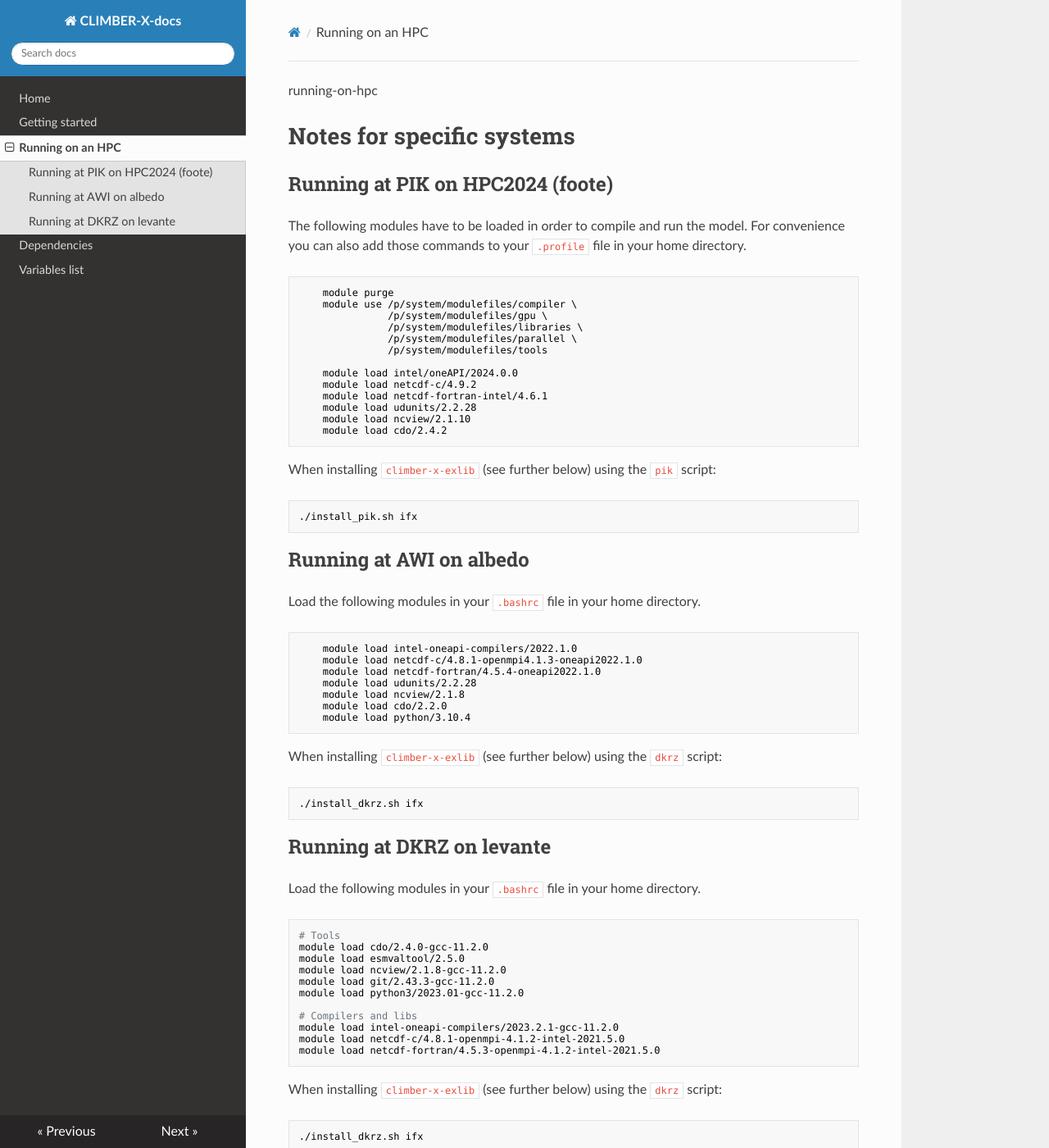
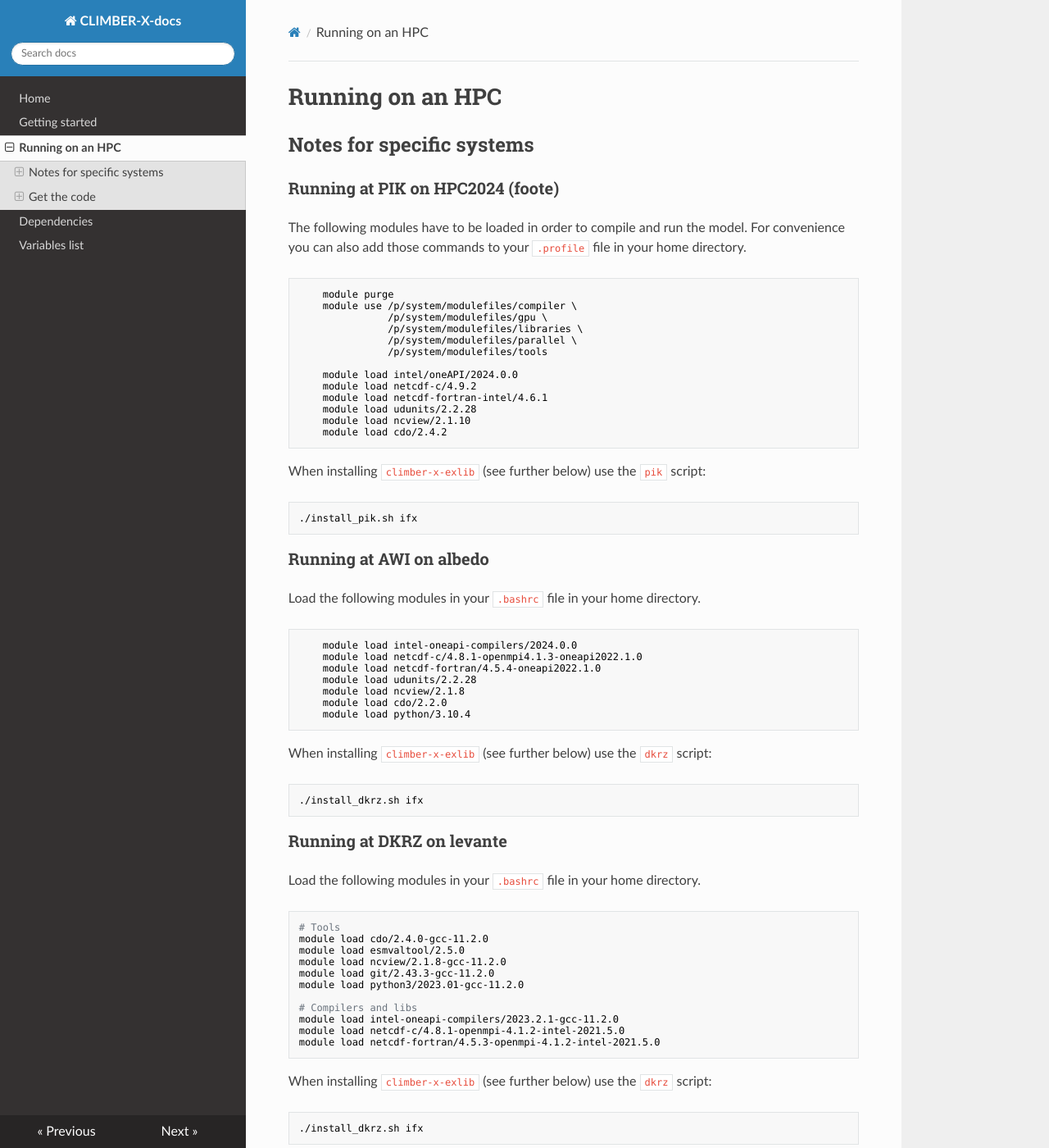
Before and after one commit to cxesmc/climber-docs, an MkDocs documentation site: the page built from docs/running-on-hpc.md, in a window 1280 px wide and 1400 px high. Shown: the whole window at 82% size. Built offline with MkDocs 1.6.1, drawn with Linux system fonts in a browser that asks for light colours; nearby versions of some CDN libraries.

Commit message:
Minor updates.

````diff
--- a/docs/running-on-hpc.md
+++ b/docs/running-on-hpc.md
@@ -1,8 +1,8 @@
-running-on-hpc
+# Running on an HPC
 
-# Notes for specific systems
+## Notes for specific systems
 
-## Running at PIK on HPC2024 (foote)
+### Running at PIK on HPC2024 (foote)
 
 The following modules have to be loaded in order to compile and run the model.
 For convenience you can also add those commands to your `.profile` file in your home directory.
@@ -23,18 +23,18 @@ For convenience you can also add those commands to your `.profile` file in your
     module load cdo/2.4.2
 ```
 
-When installing `climber-x-exlib` (see further below) using the `pik` script:
+When installing `climber-x-exlib` (see further below) use the `pik` script:
 
 ```bash
 ./install_pik.sh ifx
 ```
 
-## Running at AWI on albedo
+### Running at AWI on albedo
 
 Load the following modules in your `.bashrc` file in your home directory.
 
 ```bash
-    module load intel-oneapi-compilers/2022.1.0
+    module load intel-oneapi-compilers/2024.0.0
     module load netcdf-c/4.8.1-openmpi4.1.3-oneapi2022.1.0
     module load netcdf-fortran/4.5.4-oneapi2022.1.0
     module load udunits/2.2.28
@@ -43,13 +43,13 @@ Load the following modules in your `.bashrc` file in your home directory.
     module load python/3.10.4
 ```
 
-When installing `climber-x-exlib` (see further below) using the `dkrz` script:
+When installing `climber-x-exlib` (see further below) use the `dkrz` script:
 
 ```bash
 ./install_dkrz.sh ifx
 ```
 
-## Running at DKRZ on levante
+### Running at DKRZ on levante
 
 Load the following modules in your `.bashrc` file in your home directory.
 
@@ -67,15 +67,15 @@ module load netcdf-c/4.8.1-openmpi-4.1.2-intel-2021.5.0
 module load netcdf-fortran/4.5.3-openmpi-4.1.2-intel-2021.5.0
 ```
 
-When installing `climber-x-exlib` (see further below) using the `dkrz` script:
+When installing `climber-x-exlib` (see further below) use the `dkrz` script:
 
 ```bash
 ./install_dkrz.sh ifx
 ```
 
-# Get the code
+## Get the code
 
-## CLIMBER-X climate model
+### CLIMBER-X climate model
 
 ```bash
 
@@ -127,7 +127,7 @@ pip install https://github.com/cxesmc/runner/archive/refs/heads/master.zip
 ./runme -rs -q short --omp 32 -o output/clim
 ```
 
-### CLIMBER-X climate and carbon cycle model
+#### CLIMBER-X climate and carbon cycle model
 
 If you would also like to run CLIMBER-X with an interactive carbon cycle, then the **HAMOCC**
 ocean biogeochemistry (`bgc`) code must also be downloaded:
@@ -157,7 +157,7 @@ make climber-clim-bgc
 ./runme -rs -q short --omp 16 -o output/clim-bgc -p ctl.flag_bgc=T
 ```
 
-### CLIMBER-X climate and ice sheet model
+#### CLIMBER-X climate and ice sheet model
 
 If you would also like to run with an interactive ice sheet, the **Yelmo** ice-sheet code
 must be downloaded and configured and the solid Earth model **VILMA** libraries must be
@@ -190,7 +190,7 @@ make climber-clim-ice
 ./runme -rs -q short --omp 16 -o output/clim-ice -p ctl.flag_ice=T ctl.flag_geo=T ctl.flag_smb=T ctl.flag_imo=T ctl.ice_model_name=yelmo ctl.ice_domain_name=GRL-16KM
 ```
 
-### Fully coupled CLIMBER-X configuration
+#### Fully coupled CLIMBER-X configuration
 
 If you have followed all steps above you will also be ready to run fully coupled simulations:
 
````
